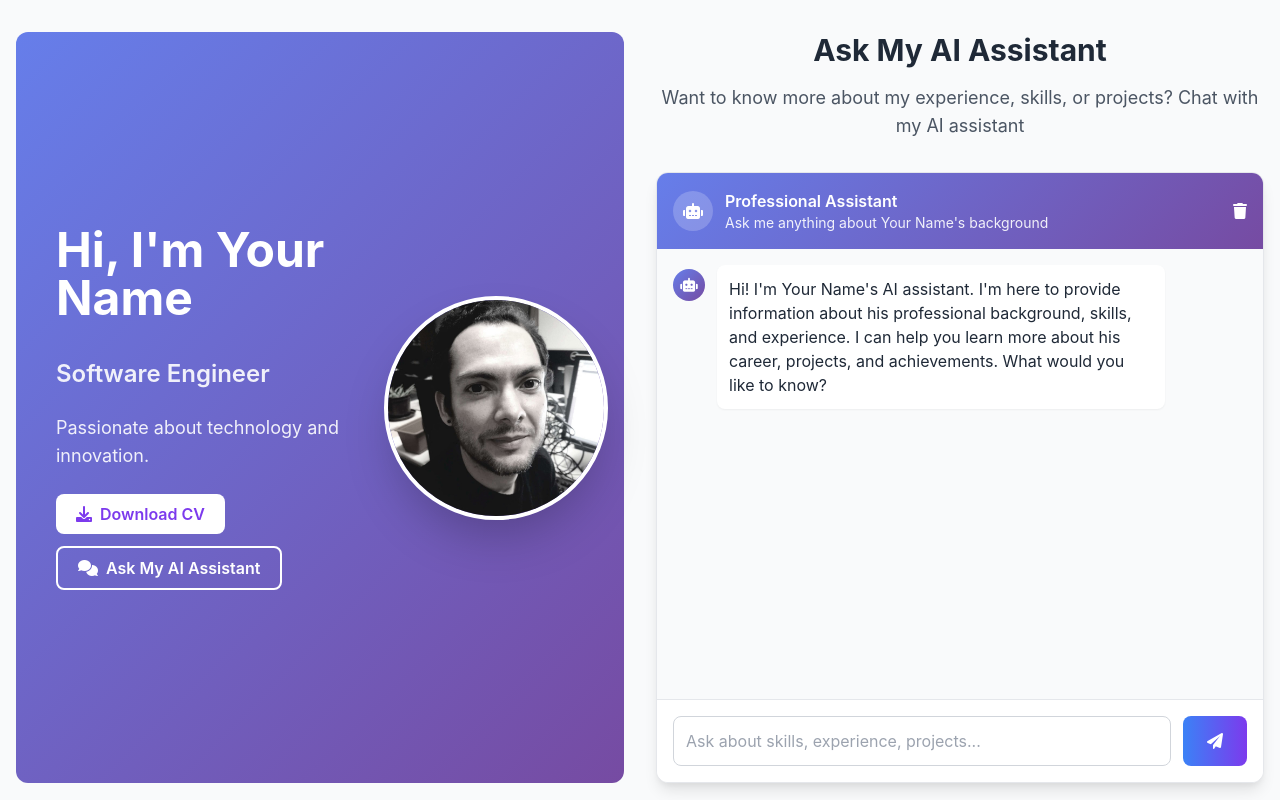
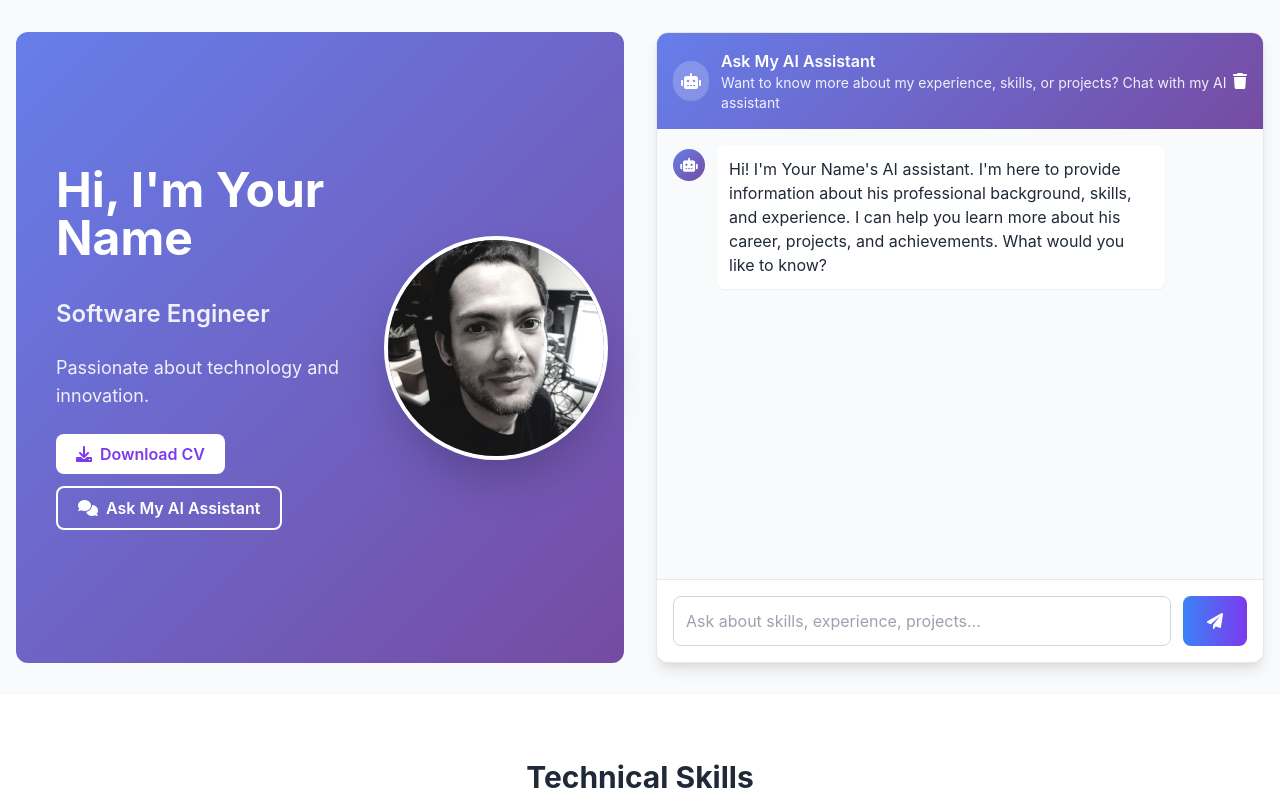
Before and after one commit to apicov/my_webpage, a React (Vite) app in the folder frontend/: page / in a window 1280 px wide. Shown: the top 800 px of the page. Built offline with nearby package versions, Linux system fonts and the light colour scheme; no server answers.

Commit message:
move ask my assisstant title to chat header

```diff
--- a/frontend/src/components/ChatInterface.tsx
+++ b/frontend/src/components/ChatInterface.tsx
@@ -156,13 +156,6 @@ const ChatInterface: React.FC<ChatInterfaceProps> = ({ userInfo }) => {
     <section id="chat-section" className="w-full h-full flex items-center">
       <div className="w-full">
         <div className="max-w-4xl mx-auto">
-          <div className="text-center mb-8">
-            <h3 className="text-3xl font-bold text-gray-800 mb-4">Ask My AI Assistant</h3>
-            <p className="text-lg text-gray-600">
-              Want to know more about my experience, skills, or projects?
-              Chat with my AI assistant
-            </p>
-          </div>
 
           <div className="bg-white rounded-xl shadow-lg border border-gray-200 overflow-hidden">
             {/* Chat Header */}
@@ -173,8 +166,8 @@ const ChatInterface: React.FC<ChatInterfaceProps> = ({ userInfo }) => {
                     <i className="fas fa-robot text-white"></i>
                   </div>
                   <div className="text-left">
-                    <h4 className="font-semibold text-left">Professional Assistant</h4>
-                    <p className="text-sm opacity-90 text-left">Ask me anything about {userInfo?.name || 'Your Name'}'s background</p>
+                    <h4 className="font-semibold text-left">Ask My AI Assistant</h4>
+                    <p className="text-sm opacity-90 text-left">Want to know more about my experience, skills, or projects? Chat with my AI assistant</p>
                   </div>
                 </div>
                 <div className="flex space-x-2">
```
